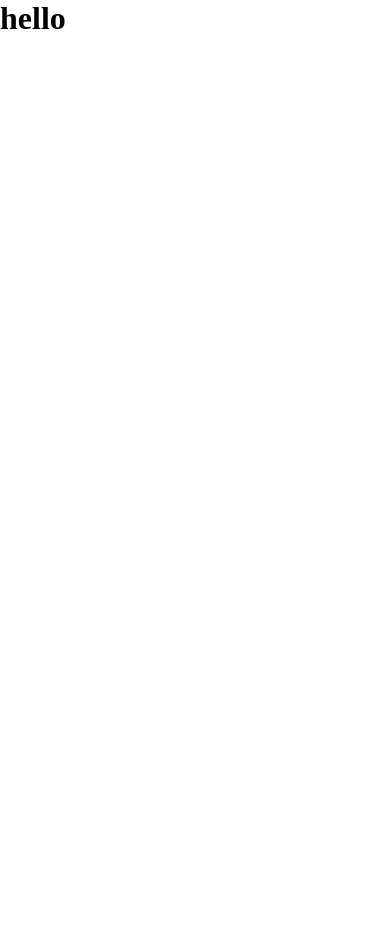
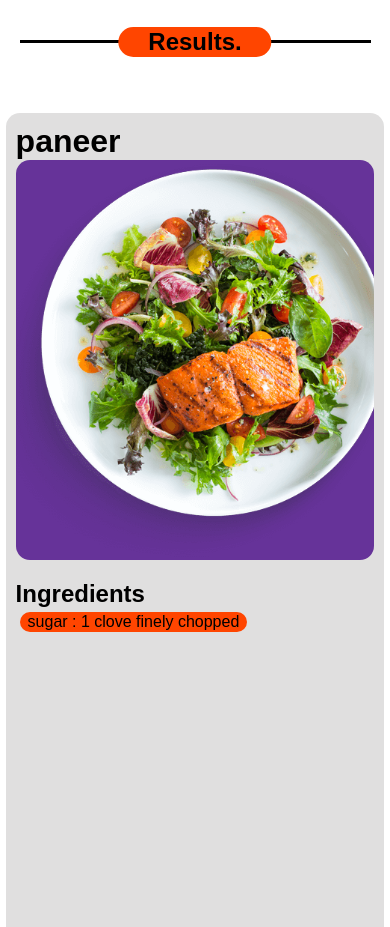
Before and after one commit to sarrthak008/TasteTrail, a plain HTML site: page pages/result.html in a window 390 px wide. Before the commit the page ends 844 px from the top, so only its background shows below. Drawn offline with Linux system fonts and the light colour scheme; a web font is replaced by a local one.

Commit message:
add a cards to show recipe

```diff
--- a/pages/result.html
+++ b/pages/result.html
@@ -5,9 +5,31 @@
     <meta name="viewport" content="width=device-width, initial-scale=1.0">
     <title>Document</title>
     <link rel="stylesheet" href="../styles/result.css">
+    <link rel="stylesheet" href="../styles/style.css">
 </head>
 <body>
-    <h1>hello</h1>
+    <h2 class="main-title">
+         <span>Results.</span>
+    </h2>
+
+    <div class="main-recipe-container">
+       <div class="recipe-card-body">
+           <h3>paneer</h3>
+           <div class="recipe-info-container">
+                <div class="recipe-image">
+                   <img src="../images/bg1.png">
+                </div>
+                <div class="recipe-info">
+                    <div>
+                        <h2>Ingredients </h2>
+                        <p class="main-ingredients-container">
+                             <span class="ingredient-body">sugar : 1 clove finely chopped</span>
+                        </p>
+                    </div>
+                </div>
+           </div>
+       </div>
+    </div>
 
 
     <script src="../scripts/loadResult.js"></script>
--- a/scripts/loadResult.js
+++ b/scripts/loadResult.js
@@ -1,3 +1,76 @@
 
 let result = JSON.parse(localStorage.getItem("searchRes"))
-console.log(result)
+console.log(result[0])
+
+let ingredientContainer = document.querySelector(".main-ingredients-container");
+let mainrecipeContainer = document.querySelector(".main-recipe-container")
+
+
+const createIngredients = (allinfo) => {
+    let mainIngredients = []
+    let ingredientsName = []
+    let ingredientsQuantity = []
+    let mainInnerHtml = ""
+
+    for (let ingredients in allinfo) {
+        if (ingredients.includes("strIngredient") || ingredients.includes("strMeasure")) {
+            mainIngredients.push(allinfo[ingredients])
+        }
+    }
+
+     for(let i = 0 ; i < mainIngredients.length/2 ; i++){
+        ingredientsName.push(mainIngredients[i])
+     }
+
+     for(let i = mainIngredients.length/2 ; i < mainIngredients.length ; i++){
+        ingredientsQuantity.push(mainIngredients[i])
+     }
+
+     ingredientsName = ingredientsName.filter((i)=> i !== "" && i !== " ")
+     ingredientsQuantity = ingredientsQuantity.filter((i)=> i !== " " && i !== "")
+
+     for(let i = 0 ; i < ingredientsName.length ; i++){
+         mainInnerHtml += `<span class="ingredient-body">${ingredientsName[i]} : ${ingredientsQuantity[i]}</span>`
+     }
+
+     return mainInnerHtml
+
+}
+
+
+const createRecipeCrads = ()=>{
+  let cardsHtml = ""
+   for(let i=0 ; i < result.length ; i++){
+     cardsHtml += `<div class="recipe-card-body">
+           <h3>${result[i].strMeal}</h3>
+           <div class="recipe-info-container">
+                <div class="recipe-image">
+                   <img src="${result[i].strMealThumb}">
+                </div>
+                <div class="recipe-info">
+                    <div>
+                        <h2>Ingredients </h2>
+                        <p class="main-ingredients-container">
+                             ${createIngredients(result[i])}
+                        </p>
+                        <h2>Instructions</h2>
+                        <p class="instructions">${result[0].strInstructions}</p>
+
+                         <h2>Sources</h2>
+                         <a href="${result[0].strSource}" target="_blank">${result[0].strSource}</a>
+                         <a href="${result[0].strYoutube}" target="_blank">${result[0].strYoutube}</a>
+
+                    </div>
+                </div>
+           </div>
+       </div>`
+   }
+
+
+   return cardsHtml
+
+}
+
+
+let cardsHTml = createRecipeCrads()
+mainrecipeContainer.innerHTML = cardsHTml
--- a/styles/result.css
+++ b/styles/result.css
@@ -1,4 +1,113 @@
+@import url('https://fonts.googleapis.com/css2?family=Mozilla+Headline:wght@200..700&family=Raleway:ital,wght@0,100..900;1,100..900&display=swap');
+
 *{
     padding: 0;
     margin: 0;
+    font-family: "Mozilla Headline", sans-serif;
 }
+
+body{
+    height: 100%;
+    width: 100%;
+    overflow-x: hidden;
+}
+
+body::-webkit-scrollbar{
+    display: none;
+}
+
+.main-recipe-container{
+    height: 100vh;
+    width: 100vw;
+    overflow: hidden;
+}
+
+.recipe-card-body{
+    width: 92vw;
+    min-height: 90vh;
+    background-color: #e0dfdf;
+    padding: 10px;
+    border-radius: 14px;
+    margin: 30px auto;
+}
+
+.recipe-card-body > h3{
+    font-size: 2em;
+}
+
+.recipe-info-container{
+    width: 100%;
+    min-height: 100%;
+    display: flex;
+    gap:20px;
+}
+
+.recipe-image{
+    height: 100%;
+    width: 40%;
+    background-color: rebeccapurple;
+    overflow: hidden;
+    border-radius: 14px;
+    overflow: hidden ;
+}
+
+.recipe-image img{
+    height: 100%;
+    width: 100%;
+    object-fit: cover;
+}
+
+.ingredient-body{
+    padding: 1px 8px;
+    border-radius: 14px;
+    margin:4px 4px;
+    background-color: orangered;
+    display: inline-block;
+}
+
+.recipe-info{
+    width:55%;
+    height: 100%;
+    display: flex;
+    flex-direction: column;
+}
+
+
+.instructions{
+    font-size: 0.9em;
+    margin:10px 0;
+}
+
+@media screen and (max-width: 768px)  {
+
+.recipe-card-body{
+    width: 92vw;
+    min-height: 200vh !important;
+    padding: 10px;
+}
+
+
+ .recipe-info-container{
+    width: 100%;
+    height: 100%;
+    display: flex;
+    flex-direction: column;
+    gap:20px;
+}
+
+.recipe-image{
+    height:400px;
+    width:100%;
+    background-color: rebeccapurple;
+    overflow: hidden;
+    flex-shrink: 0;
+}
+
+.recipe-info{
+    width:100%;
+    height: 100%;
+    display: flex;
+    flex-direction: column;
+}
+
+}
--- a/styles/style.css
+++ b/styles/style.css
@@ -126,13 +126,14 @@ body::-webkit-scrollbar{
 }
 
 .categorie-card{
-    height: 280px;
-    width: 250px;
+    height: 250px;
+    width: 300px;
     background-color: #e0dfdf;
     border-radius: 14px;
     overflow: hidden;
     padding: 10px;
     cursor: pointer;
+    margin: 10px 0;
 }
 
 .categorie-type{
```
Also changed, not shown: index.html (+1 -4 lines), scripts/script.js (+5 -3 lines).
